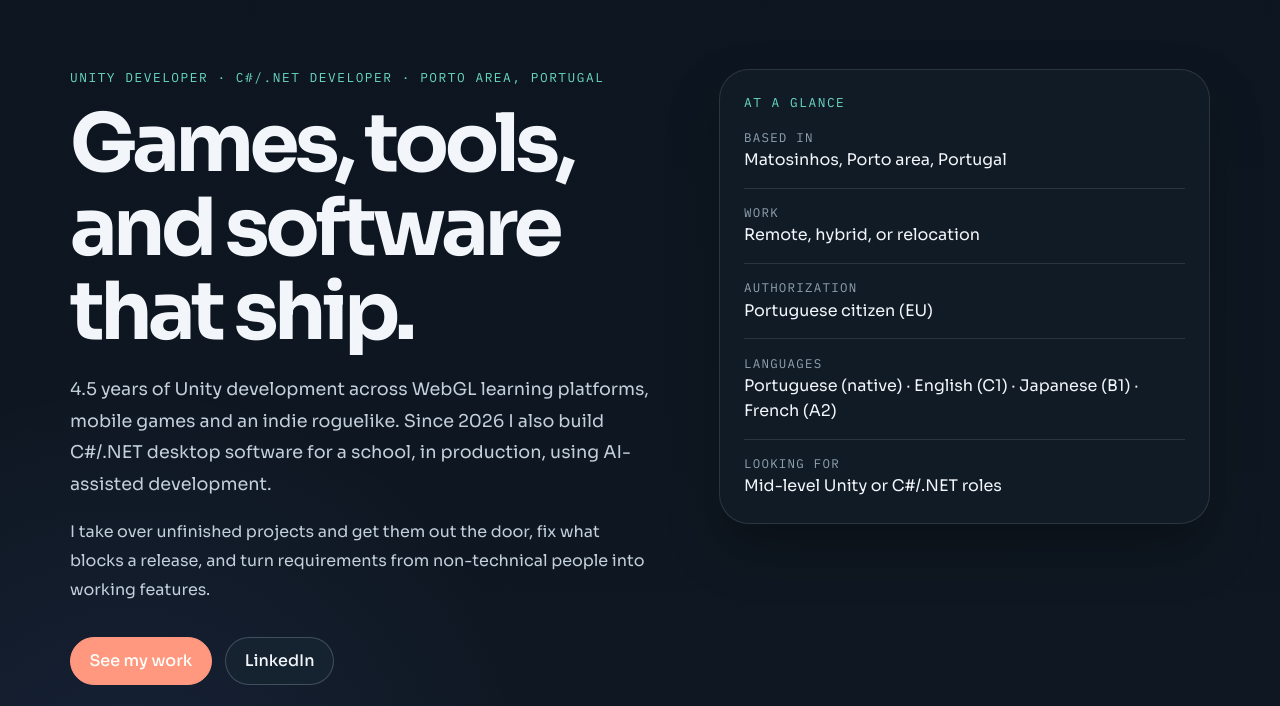
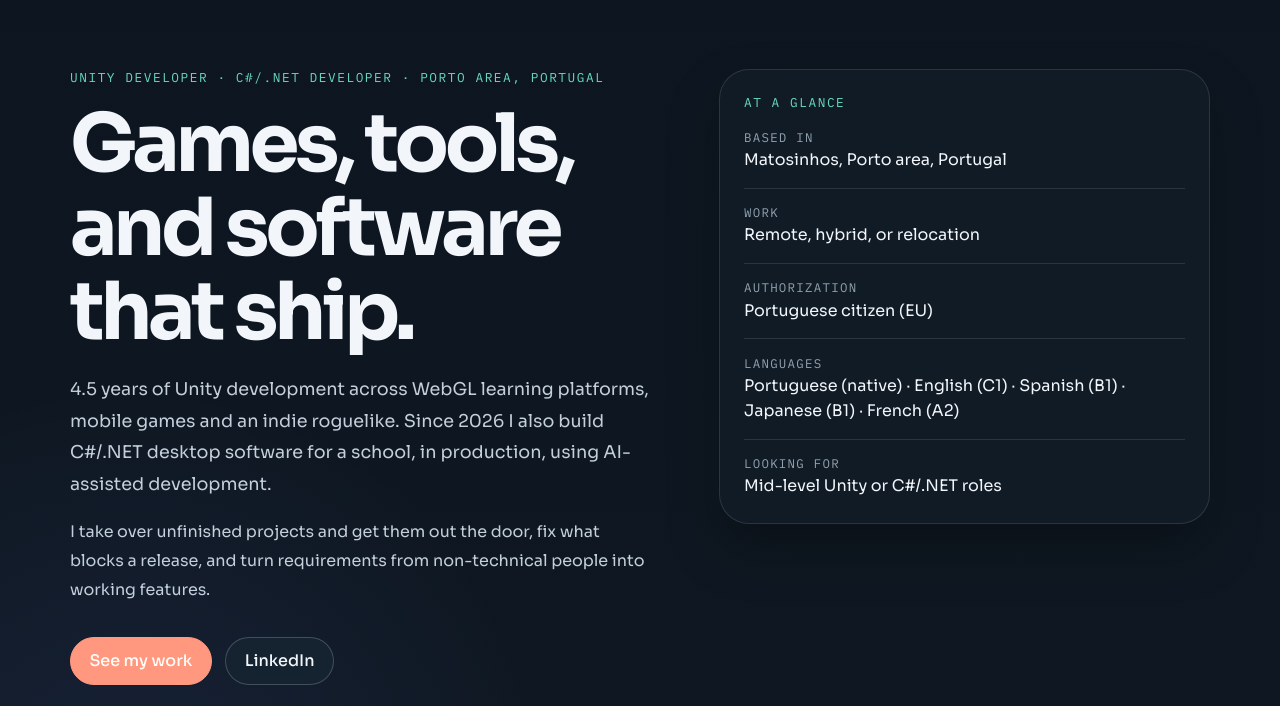
Before and after one commit to LeMaq/LeMaq.github.io, a plain HTML site: page index.html in a window 1280 px wide. Shown: the part 84-790 px from the top of the page. Drawn offline with Linux system fonts and the light colour scheme.

Commit message:
Add Spanish (B1) to languages
Co-Authored-By: Claude Opus 5.5 <noreply@anthropic.com>
Claude-Session: https://claude.ai/code/session_015c2Q21v5Mruuj1sGtuhuS7

```diff
--- a/index.html
+++ b/index.html
@@ -73,7 +73,7 @@
             <div><dt>Based in</dt><dd>Matosinhos, Porto area, Portugal</dd></div>
             <div><dt>Work</dt><dd>Remote, hybrid, or relocation</dd></div>
             <div><dt>Authorization</dt><dd>Portuguese citizen (EU)</dd></div>
-            <div><dt>Languages</dt><dd>Portuguese (native) &middot; English (C1) &middot; Japanese (B1) &middot; French (A2)</dd></div>
+            <div><dt>Languages</dt><dd>Portuguese (native) &middot; English (C1) &middot; Spanish (B1) &middot; Japanese (B1) &middot; French (A2)</dd></div>
             <div><dt>Looking for</dt><dd>Mid-level Unity or C#/.NET roles</dd></div>
           </dl>
         </aside>
```
